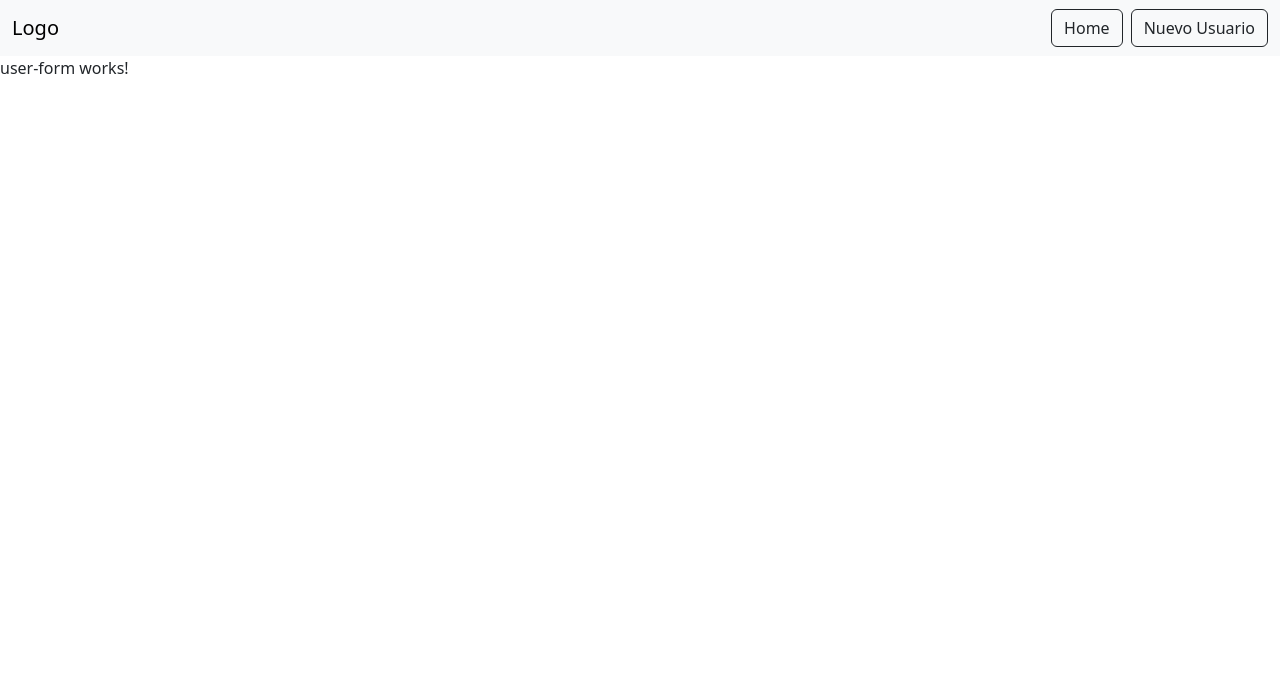
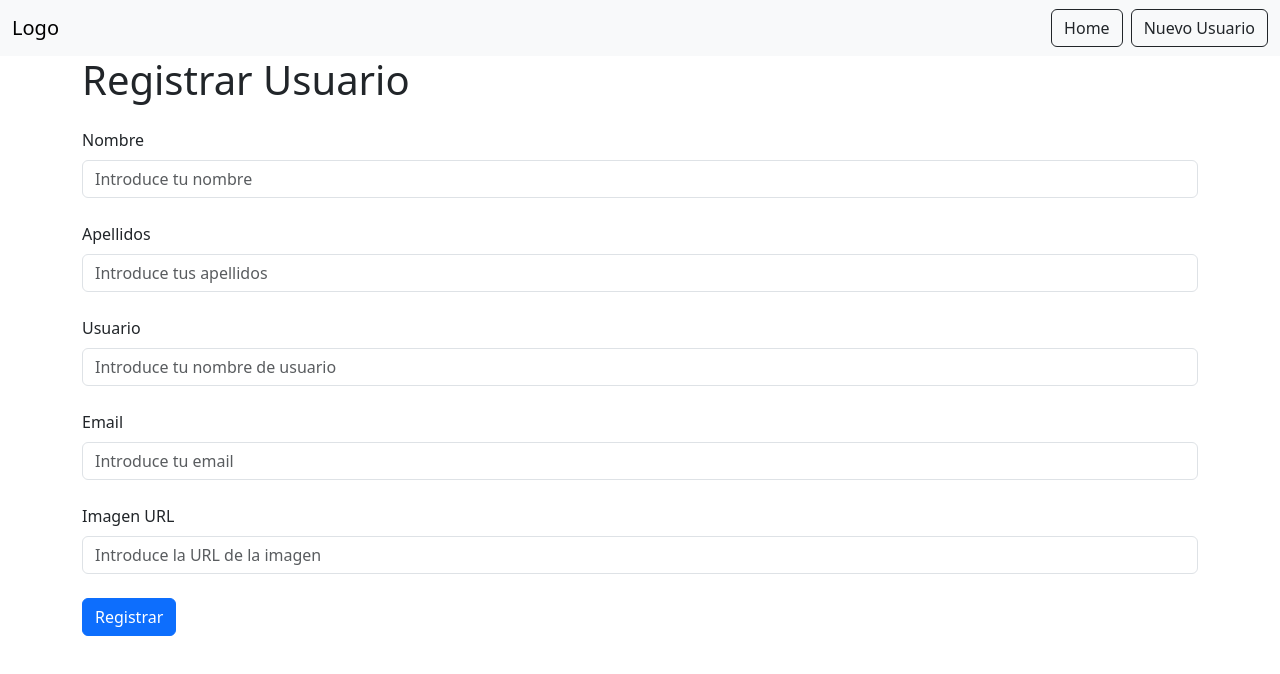
Before and after one commit to lauraBartolomeMiranda/actSeis, an Angular app: page /dashboard/newuser in a window 1280 px wide. Shown: the top 674 px of the page. Built offline with nearby package versions, Linux system fonts and the light colour scheme.

Commit message:
Funcionalidad formularios reutilizados

```diff
--- a/src/app/app.routes.ts
+++ b/src/app/app.routes.ts
@@ -14,7 +14,7 @@ export const routes: Routes = [
     [
         { path: 'user/:_id', component: UserViewComponent }, // vista del usuario(antes:  { path: 'user/:id', component: UserViewComponent }, // vista del usuario?
         { path: 'newuser', component: UserFormComponent }, // crear un usuario
-        { path: 'updateuser/:id', component: UserFormComponent }, // editar un usuario
+        { path: 'updateuser/:_id', component: UserFormComponent }, // editar un usuario
     ]},
     { path: '**', redirectTo: '/home' } // errores redirecciona a home
   ];
--- a/src/app/pages/dashboard/user-form/user-form.component.html
+++ b/src/app/pages/dashboard/user-form/user-form.component.html
@@ -1 +1,53 @@
-<p>user-form works!</p>
+<section class="container">
+    <h1 class="text-3xl font-bold mb-4">{{ title }} Usuario</h1>
+    <form [formGroup]="userForm" (ngSubmit)="submitForm()">
+      <input type="hidden" formControlName="_id">
+
+      <div class="mb-4">
+        <label for="first_name" class="form-label">Nombre</label>
+        <input type="text" id="first_name" formControlName="first_name" class="form-control" placeholder="Introduce tu nombre">
+      </div>
+
+      <div class="mb-4">
+        <label for="last_name" class="form-label">Apellidos</label>
+        <input type="text" id="last_name" formControlName="last_name" class="form-control" placeholder="Introduce tus apellidos">
+      </div>
+
+      <div class="mb-4">
+        <label for="username" class="form-label">Usuario</label>
+        <input type="text" id="username" formControlName="username" class="form-control" placeholder="Introduce tu nombre de usuario">
+      </div>
+
+      <div class="mb-4">
+        <label for="email" class="form-label">Email</label>
+        <input type="email" id="email" formControlName="email" class="form-control" placeholder="Introduce tu email">
+      </div>
+
+
+
+      <div class="mb-4">
+        <label for="image" class="form-label">Imagen URL</label>
+        <input type="text" id="image" formControlName="image" class="form-control" placeholder="Introduce la URL de la imagen">
+      </div>
+
+
+      @if (showAlert) {
+      <svg xmlns="http://www.w3.org/2000/svg" class="d-none">
+        <symbol id="exclamation-triangle-fill" viewBox="0 0 16 16">
+          <path d="M8.982 1.566a1.13 1.13 0 0 0-1.96 0L.165 13.233c-.457.778.091 1.767.98 1.767h13.713c.889 0 1.438-.99.98-1.767L8.982 1.566zM8 5c.535 0 .954.462.9.995l-.35 3.507a.552.552 0 0 1-1.1 0L7.1 5.995A.905.905 0 0 1 8 5zm.002 6a1 1 0 1 1 0 2 1 1 0 0 1 0-2z"/>
+        </symbol>
+      </svg>
+      <div class="alert alert-danger d-flex align-items-center" role="alert">
+        <svg class="bi flex-shrink-0 me-2" role="img" aria-label="Danger:"><use xlink:href="#exclamation-triangle-fill"/></svg>
+        <div>
+            Formulario inválido. Revisa los campos.
+        </div>
+      </div>
+    }
+      <input type="submit" class="btn btn-primary" [value]="userForm.get('_id')?.value ? 'Actualizar' : 'Registrar'">
+
+
+
+
+    </form>
+</section>
--- a/src/app/pages/dashboard/user-form/user-form.component.ts
+++ b/src/app/pages/dashboard/user-form/user-form.component.ts
@@ -1,11 +1,84 @@
-import { Component } from '@angular/core';
+import { Component, OnInit, Input } from '@angular/core';
+import { FormControl, FormGroup, Validators } from '@angular/forms';
+import { Iuser } from '../../../interfaces/iuser.interface';
+import { SusersService } from '../../../services/susers.service';
+import { ActivatedRoute, Router } from '@angular/router';
+import { ReactiveFormsModule } from '@angular/forms';
 
 @Component({
   selector: 'app-user-form',
-  imports: [],
+  imports: [ReactiveFormsModule],
   templateUrl: './user-form.component.html',
   styleUrl: './user-form.component.css'
 })
-export class UserFormComponent {
+export class UserFormComponent  implements OnInit {
 
+  userId: string | null = null; // iD del usuario (si estamos en edición)
+  userForm: FormGroup = new FormGroup({}, []); // reactivo
+  title: string = "Registrar"; // titulo
+  showAlert: boolean = false;
+
+  constructor(
+    private userService: SusersService,
+    private router: Router,
+    private route: ActivatedRoute //para obtener param de la URL
+  ) {}
+
+  ngOnInit() {
+    // obtiene el ID del usuario desde la URL (si existe)
+    this.userId = this.route.snapshot.paramMap.get('_id');
+
+    this.initializeForm();
+
+    if (this.userId) {
+      this.title = 'Actualizar'; //depende de actualizamos o editamos
+      this.loadUserData(this.userId);
+    }
+
+    // controlar alerta si es valido
+    this.userForm.valueChanges.subscribe(() => {
+      if (this.userForm.valid) {
+    this.showAlert = false; // Oculta la alerta si el formulario es válido
+  }
+});
 }
+
+  initializeForm() {
+    this.userForm = new FormGroup({
+      _id: new FormControl(null),
+      first_name: new FormControl('', Validators.required),
+      last_name: new FormControl('', Validators.required),
+      username: new FormControl('', Validators.required),
+      email: new FormControl('', [Validators.required, Validators.pattern(/^\w+\@[a-zA-Z_]+?\.[a-zA-Z]{2,3}$/)]),
+      image: new FormControl('', Validators.pattern(/https?:\/\/.+/))
+    });
+  }
+
+  loadUserData(id: string) {
+    this.userService.getUser(id).subscribe((user: Iuser) => {
+      this.userForm.patchValue(user); // cargar datos en el formulario
+    });
+  }
+
+  submitForm() {
+    if (this.userForm.valid) {
+      this.showAlert = false; // oculta la alerta si es válido
+      if (this.userId) {
+        // si hay un userId, actualizamos el usuario
+        this.userService.updateUser(this.userId, this.userForm.value).subscribe(() => {
+          console.log('Usuario actualizado correctamente'); // para ver si se ha actualizado
+          this.router.navigate(['/dashboard/users']);
+        });
+      } else {
+        // Si no hay userId, creamos un nuevo usuario
+        this.userService.createUser(this.userForm.value).subscribe(() => {
+          console.log('Usuario creado correctamente'); // para ver si se ha creado
+          this.router.navigate(['/dashboard/newusers']);
+        });
+      }
+    } else {
+      this.showAlert = true;
+        console.log('Formulario inválido, revisa los campos.');
+      }
+    }
+  }
--- a/src/app/shared/buttons/buttons.component.ts
+++ b/src/app/shared/buttons/buttons.component.ts
@@ -1,4 +1,3 @@
-
 import { Component, Input } from '@angular/core';
 import { Iuser } from '../../interfaces/iuser.interface';
 import { Router, RouterLink} from '@angular/router';
```
Also changed, not shown: src/app/shared/buttons/buttons.component.html (+17 -5 lines).
